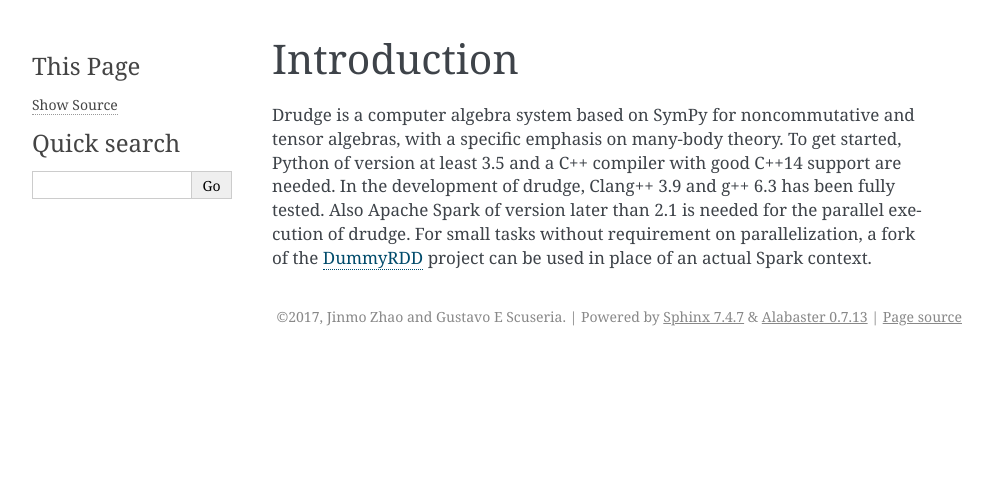
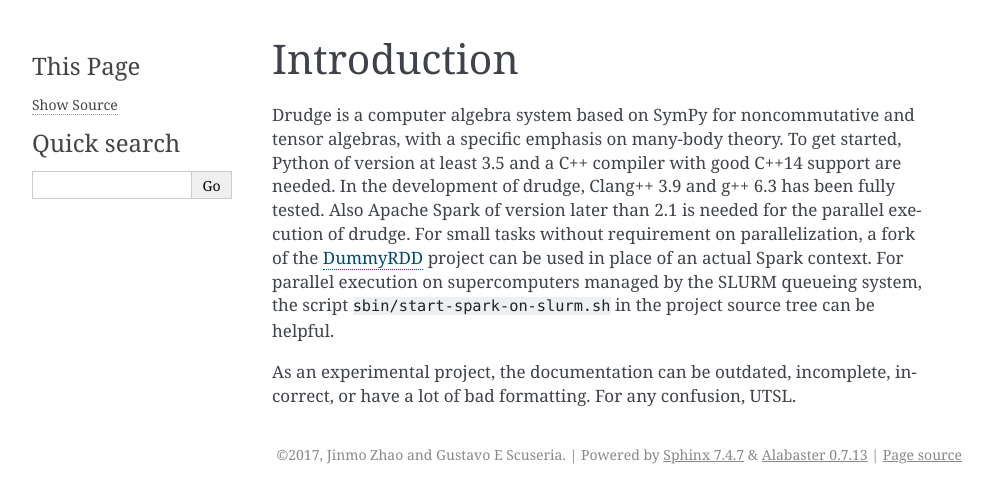
Before and after one commit to tschijnmo/drudge, a Sphinx documentation site: the page built from docs/intro.rst, in a window 1280 px wide. Shown: the top 503 px of the page, without its empty margins (148-1140 px from the left). Built offline with Sphinx 7.4.7, drawn with Linux system fonts in a browser that asks for light colours.

Commit message:
Add introduction section to documentation

```diff
--- a/docs/intro.rst
+++ b/docs/intro.rst
@@ -1,12 +1,19 @@
 Introduction
 ============
 
-Drudge is a computer algebra system based on SymPy for noncommutative and
-tensor algebras, with a specific emphasis on many-body theory.  To get started,
-Python of version at least 3.5 and a C++ compiler with good C++14 support are
-needed.  In the development of drudge, Clang++ 3.9 and g++ 6.3 has been fully
-tested.  Also Apache Spark of version later than 2.1 is needed for the parallel
-execution of drudge.  For small tasks without requirement on parallelization, a
-fork of the DummyRDD_ project can be used in place of an actual Spark context.
+Drudge is a computer algebra system based on SymPy for noncommutative and tensor
+algebras, with a specific emphasis on many-body theory.  To get started, Python
+of version at least 3.5 and a C++ compiler with good C++14 support are needed.
+In the development of drudge, Clang++ 3.9 and g++ 6.3 has been fully tested.
+Also Apache Spark of version later than 2.1 is needed for the parallel execution
+of drudge.  For small tasks without requirement on parallelization, a fork of
+the DummyRDD_ project can be used in place of an actual Spark context.  For
+parallel execution on supercomputers managed by the SLURM queueing system, the
+script ``sbin/start-spark-on-slurm.sh`` in the project source tree can be
+helpful.
+
+As an experimental project, the documentation can be outdated, incomplete,
+incorrect, or have a lot of bad formatting.  For any confusion, UTSL.
+
 
 .. _DummyRDD: https://github.com/tschijnmo/DummyRDD
```
